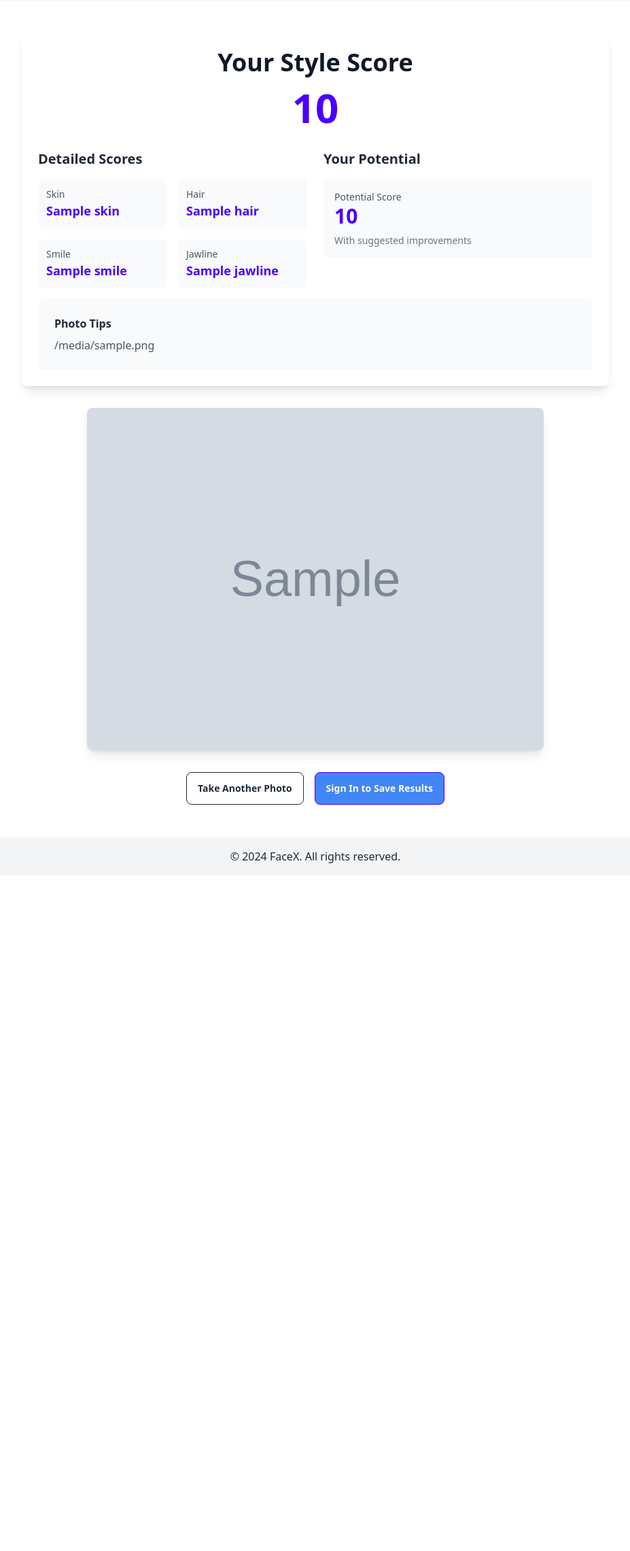
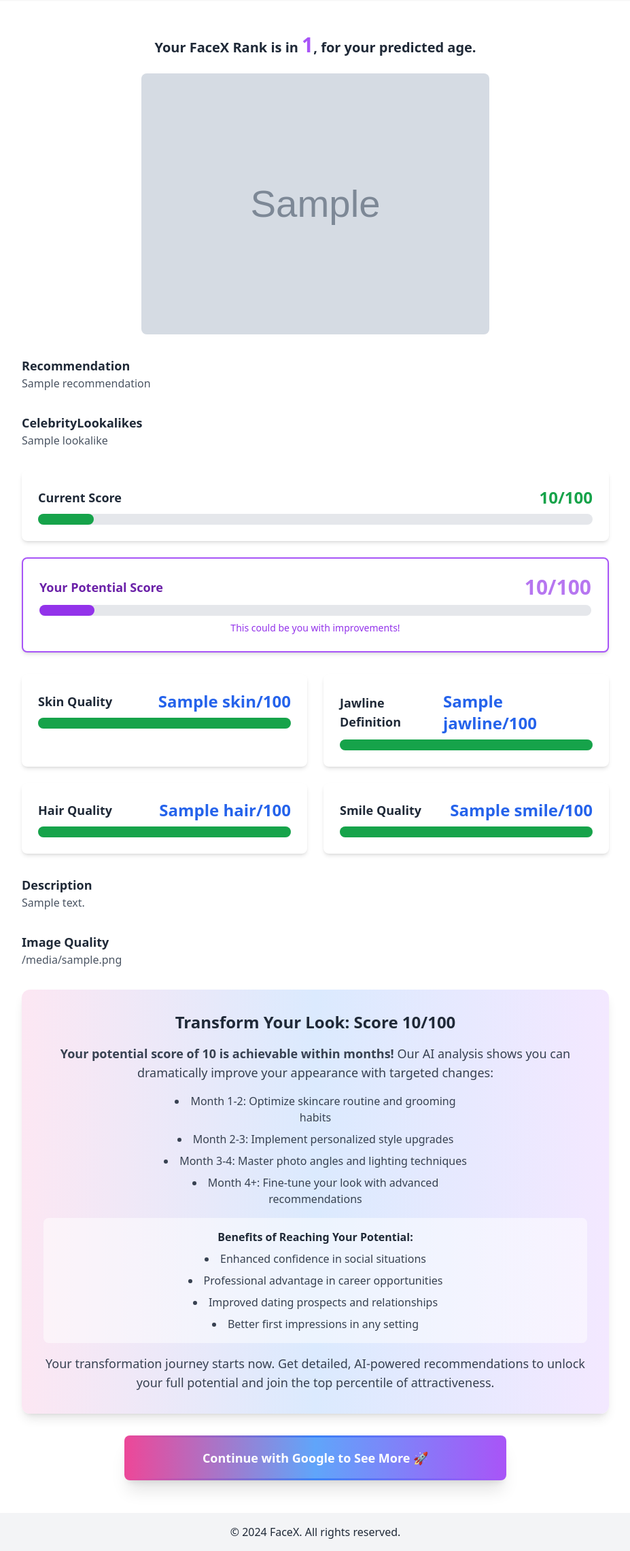
Before and after one commit to Amadeus415/StyleSnap, a Flask app: template app/templates/results.html in a window 1280 px wide. Shown: the part 64-2346 px from the top of the page at 68% size, without its empty margins (176-1103 px from the left). Before the commit the page ends 1334 px from the top, so only its background shows below. Run offline with Flask 3, Linux system fonts and the light colour scheme; the template is opened without the code that fills it: most values are stand-ins (such as "Sample title", 1, 10 or a date in 2020); grey boxes marked "Sample" are stand-in pictures; style sheets or scripts are compiled from the project's sources; parts of the project's set-up code (start-up, migrations or seed data) failed here and were passed over.

Commit message:
updated results page

```diff
--- a/app/routes.py
+++ b/app/routes.py
@@ -15,7 +15,7 @@ from . import db
 from .models import User, UserPhoto, FacialAnalysis
 
 #My utils
-from .utils import get_or_create_user, save_photo, save_base64_photo, save_and_analyze_photo, cleanup_old_photos, load_amazon_products
+from .utils import get_or_create_user, save_and_analyze_photo, load_amazon_products
 
 
 
--- a/app/templates/landing.html
+++ b/app/templates/landing.html
@@ -16,8 +16,8 @@
     <!-- Content -->
     <div class="relative z-10 flex items-center justify-center min-h-screen px-4">
         <div class="max-w-md text-center">
-            <h2 class="mb-4 text-4xl md:text-6xl font-bold text-green-400 font-inter">Score 99</h2>
-            <h1 class="mb-4 text-3xl md:text-6xl font-bold text-white">Maximize Your Dating Appeal</h1>
+
+            <h1 class="mb-4 text-3xl md:text-6xl font-bold text-white">Get Your Score Maximize Your Dating Appeal</h1>
             <p class="mb-6 text-lg md:text-2xl font-bold text-white">With AI from the most cutting edge AI Foundational Models</p>
 
             <a class="group inline-block rounded bg-gradient-to-r from-pink-500 via-blue-500 to-purple-500 p-[2px] text-black focus:outline-none focus:ring active:text-opacity-75 hover:scale-125 transition-transform duration-300" href="{{url_for('main.camera')}}" >
--- a/app/templates/results.html
+++ b/app/templates/results.html
@@ -2,76 +2,149 @@
 
 {% block content %}
 <div class="max-w-4xl mx-auto p-4">
-    <div class="bg-white rounded-lg shadow-lg p-6 mb-8">
-        <!-- Score Display -->
-        <div class="text-center mb-8">
-            <h1 class="text-4xl font-bold text-gray-900">Your Style Score</h1>
-            <div class="text-6xl font-bold text-primary mt-4">{{ analysis.score }}</div>
+    <!--Display age_percentage and Visual Age-->
+    <div class="font-bold text-xl text-center mb-6 font-sans">
+        Your FaceX Rank is in <span class="text-purple-500 text-3xl">{{ analysis.age_percentage }}</span>, for your predicted age.
+    </div>
+
+    <!--Display IMG-->
+    <div class="flex justify-center">
+        <img src="{{ photo_data }}" alt="Your Image" class="w-full h-auto max-w-lg rounded-lg">
+    </div>
+
+    <!-- Recommendation-->
+    <div class="mt-8">
+        <h3 class="text-lg font-semibold text-gray-800">Recommendation</h3>
+        <p class="text-gray-600">{{ analysis.recommendation }}</p>
+    </div>
+
+    <!-- Celebrity Lookalikes-->
+    <div class="mt-8">
+        <h3 class="text-lg font-semibold text-gray-800">CelebrityLookalikes</h3>
+        <p class="text-gray-600">{{ analysis.lookalike }}</p>
+    </div>
+
+
+    <!--Display scrore and potential score with a bar chart-->
+    <div class="mt-8 space-y-6">
+        <!-- Current Score Section -->
+        <div class="bg-white p-6 rounded-lg shadow-md">
+            <div class="flex justify-between items-center mb-2">
+                <h3 class="text-lg font-semibold text-gray-800">Current Score</h3>
+                <span class="text-2xl font-bold text-green-600">{{ analysis.score }}/100</span>
+            </div>
+            <div class="w-full bg-gray-200 rounded-full h-4">
+                <div class="bg-green-600 h-4 rounded-full transition-all duration-500" style="width: {{ analysis.score }}%"></div>
+            </div>
         </div>
+        <!-- Potential Score Section -->
+        <div class="bg-white p-6 rounded-lg shadow-md border-2 border-purple-500 transform hover:scale-105 transition-all duration-300">
+            <div class="flex justify-between items-center mb-2">
+                <h3 class="text-lg font-semibold text-purple-800">Your Potential Score</h3>
+                <span class="text-3xl font-bold text-purple-600 animate-pulse">{{ analysis.potential_score }}/100</span>
+            </div>
+            <div class="w-full bg-gray-200 rounded-full h-4">
+                <div class="bg-purple-600 h-4 rounded-full transition-all duration-500" style="width: {{ analysis.potential_score }}%;"></div>
+            </div>
+            <p class="mt-2 text-sm text-purple-600 font-medium text-center">This could be you with improvements!</p>
+        </div>
+    </div>
 
-        <!-- Analysis Details -->
-        <div class="grid grid-cols-1 md:grid-cols-2 gap-6">
-            <!-- Scores -->
-            <div class="space-y-4">
-                <h2 class="text-xl font-semibold text-gray-800">Detailed Scores</h2>
-                <div class="grid grid-cols-2 gap-4">
-                    <div class="p-3 bg-gray-50 rounded-lg">
-                        <div class="text-sm text-gray-600">Skin</div>
-                        <div class="text-lg font-semibold text-primary">{{ analysis.skin }}</div>
-                    </div>
-                    <div class="p-3 bg-gray-50 rounded-lg">
-                        <div class="text-sm text-gray-600">Hair</div>
-                        <div class="text-lg font-semibold text-primary">{{ analysis.hair }}</div>
-                    </div>
-                    <div class="p-3 bg-gray-50 rounded-lg">
-                        <div class="text-sm text-gray-600">Smile</div>
-                        <div class="text-lg font-semibold text-primary">{{ analysis.smile }}</div>
-                    </div>
-                    <div class="p-3 bg-gray-50 rounded-lg">
-                        <div class="text-sm text-gray-600">Jawline</div>
-                        <div class="text-lg font-semibold text-primary">{{ analysis.jawline }}</div>
-                    </div>
-                </div>
+    <!-- Display individual scores -->
+    <div class="mt-8 grid grid-cols-1 md:grid-cols-2 gap-6">
+        <!-- Skin Score -->
+        <div class="bg-white p-6 rounded-lg shadow-md">
+            <div class="flex justify-between items-center mb-2">
+                <h3 class="text-lg font-semibold text-gray-800">Skin Quality</h3>
+                <span class="text-2xl font-bold text-blue-600">{{ analysis.skin }}/100</span>
             </div>
-
-            <!-- Potential -->
-            <div class="space-y-4">
-                <h2 class="text-xl font-semibold text-gray-800">Your Potential</h2>
-                <div class="p-4 bg-gray-50 rounded-lg">
-                    <div class="text-sm text-gray-600">Potential Score</div>
-                    <div class="text-3xl font-bold text-primary">{{ analysis.potential_score }}</div>
-                    <div class="mt-2 text-sm text-gray-500">With suggested improvements</div>
-                </div>
+            <div class="w-full bg-gray-200 rounded-full h-4">
+                <div class="bg-green-600 h-4 rounded-full transition-all duration-500" style="width: {{ analysis.skin }}%"></div>
             </div>
         </div>
 
-        <!-- Image Quality Tips -->
-        <div class="mt-4 p-6 bg-gray-50 rounded-lg">
-            <h3 class="font-semibold text-gray-800 mb-2">Photo Tips</h3>
-            <p class="text-gray-600">{{ analysis.image_quality }}</p>
+        <!-- Jawline Score -->
+        <div class="bg-white p-6 rounded-lg shadow-md">
+            <div class="flex justify-between items-center mb-2">
+                <h3 class="text-lg font-semibold text-gray-800">Jawline Definition</h3>
+                <span class="text-2xl font-bold text-blue-600">{{ analysis.jawline }}/100</span>
+            </div>
+            <div class="w-full bg-gray-200 rounded-full h-4">
+                <div class="bg-green-600 h-4 rounded-full transition-all duration-500" style="width: {{ analysis.jawline }}%"></div>
+            </div>
+        </div>
+
+        <!-- Hair Score -->
+        <div class="bg-white p-6 rounded-lg shadow-md">
+            <div class="flex justify-between items-center mb-2">
+                <h3 class="text-lg font-semibold text-gray-800">Hair Quality</h3>
+                <span class="text-2xl font-bold text-blue-600">{{ analysis.hair }}/100</span>
+            </div>
+            <div class="w-full bg-gray-200 rounded-full h-4">
+                <div class="bg-green-600 h-4 rounded-full transition-all duration-500" style="width: {{ analysis.hair }}%"></div>
+            </div>
+        </div>
+
+        <!-- Smile Score -->
+        <div class="bg-white p-6 rounded-lg shadow-md">
+            <div class="flex justify-between items-center mb-2">
+                <h3 class="text-lg font-semibold text-gray-800">Smile Quality</h3>
+                <span class="text-2xl font-bold text-blue-600">{{ analysis.smile }}/100</span>
+            </div>
+            <div class="w-full bg-gray-200 rounded-full h-4">
+                <div class="bg-green-600 h-4 rounded-full transition-all duration-500" style="width: {{ analysis.smile }}%"></div>
+            </div>
         </div>
     </div>
 
+    <!-- Display description -->
+    <div class="mt-8">
+        <h3 class="text-lg font-semibold text-gray-800">Description</h3>
+        <p class="text-gray-600">{{ analysis.description }}</p>
+    </div>
 
-    <!-- Photo Display -->
-    {% if photo_data %}
-    <div class="photo-container mx-auto mb-8">
-        <img src="{{ photo_data }}" alt="Uploaded photo" class="w-full max-w-2xl mx-auto rounded-lg shadow-lg">
+    <!-- Display image quality -->
+    <div class="mt-8">
+        <h3 class="text-lg font-semibold text-gray-800">Image Quality</h3>
+        <p class="text-gray-600">{{ analysis.image_quality }}</p>
     </div>
-    {% else %}
-    <div class="text-center py-8">
-        <p class="text-gray-600">No photo uploaded. <a href="{{ url_for('main.camera') }}" class="text-primary hover:text-primary-focus">Take a photo</a></p>
+    <!-- Call to action -->
+    <div class="mt-8 bg-gradient-to-r from-pink-100 via-blue-100 to-purple-100 p-8 rounded-xl shadow-lg transform hover:scale-105 transition-all duration-300 text-center">
+        <h3 class="text-2xl font-bold text-gray-800 mb-4">Transform Your Look: Score {{ analysis.potential_score }}/100</h3>
+        <div class="space-y-4">
+            <p class="text-lg text-gray-700">
+                <span class="font-semibold">Your potential score of {{ analysis.potential_score }} is achievable within months!</span> Our AI analysis shows you can dramatically improve your appearance with targeted changes:
+            </p>
+            <ul class="list-disc list-inside text-gray-700 space-y-2 mx-auto max-w-md">
+                <li>Month 1-2: Optimize skincare routine and grooming habits</li>
+                <li>Month 2-3: Implement personalized style upgrades</li>
+                <li>Month 3-4: Master photo angles and lighting techniques</li>
+                <li>Month 4+: Fine-tune your look with advanced recommendations</li>
+            </ul>
+            <div class="bg-white/50 p-4 rounded-lg mt-6">
+                <h4 class="font-bold text-gray-800 mb-2">Benefits of Reaching Your Potential:</h4>
+                <ul class="list-disc list-inside text-gray-700 space-y-2 mx-auto max-w-md">
+                    <li>Enhanced confidence in social situations</li>
+                    <li>Professional advantage in career opportunities</li>
+                    <li>Improved dating prospects and relationships</li>
+                    <li>Better first impressions in any setting</li>
+                </ul>
+            </div>
+            <p class="text-lg text-gray-700 mt-4">
+                Your transformation journey starts now. Get detailed, AI-powered recommendations to unlock your full potential and join the top percentile of attractiveness.
+            </p>
+        </div>
     </div>
-    {% endif %}
 
-    <!-- Action Buttons -->
-    <div class="flex justify-center gap-4">
-        <a href="{{ url_for('main.camera') }}" class="btn btn-outline">Take Another Photo</a>
-        {% if not session.get('user_info') %}
-        <a href="{{ url_for('main.login') }}" class="btn btn-primary">Sign In to Save Results</a>
-        {% else %}
-        <a href="{{ url_for('main.dashboard') }}" class="btn btn-primary">Go to Dashboard</a>
-        {% endif %}
+    <!-- Sign in Button-->
+    <div class="flex justify-center mt-8">
+        <a class="group inline-block rounded-lg bg-gradient-to-r from-pink-500 via-blue-500 to-purple-500 p-[3px] text-black focus:outline-none focus:ring active:text-opacity-75 hover:scale-110 transition-transform duration-300 shadow-xl" href="{{url_for('main.login')}}" >
+            <span class="block rounded-lg px-8 md:px-28 py-4 text-lg font-bold bg-gradient-to-r from-pink-500 via-blue-400 to-purple-500 group-hover:bg-gradient-to-l text-white">
+                Continue with Google to See More 🚀
+            </span>
+        </a>
     </div>
+
+
 </div>
 {% endblock %}
```
Also changed, not shown: app/AI_utils.py (+7 -1 lines), app/s3_utils.py (+39 -14 lines), app/utils.py (+0 -32 lines), 1 other file.
